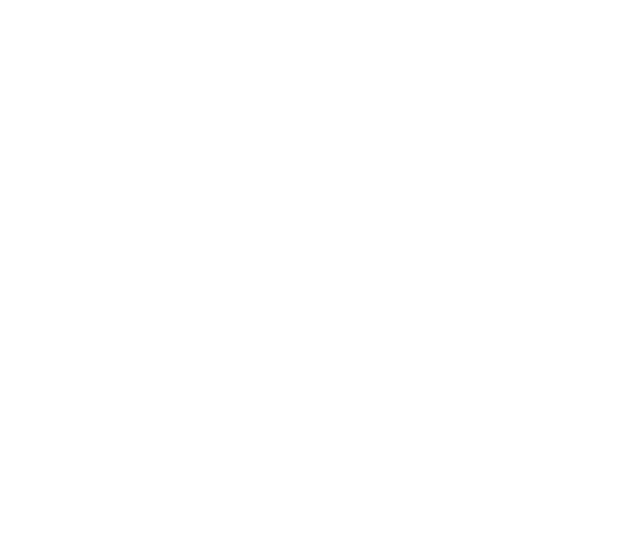
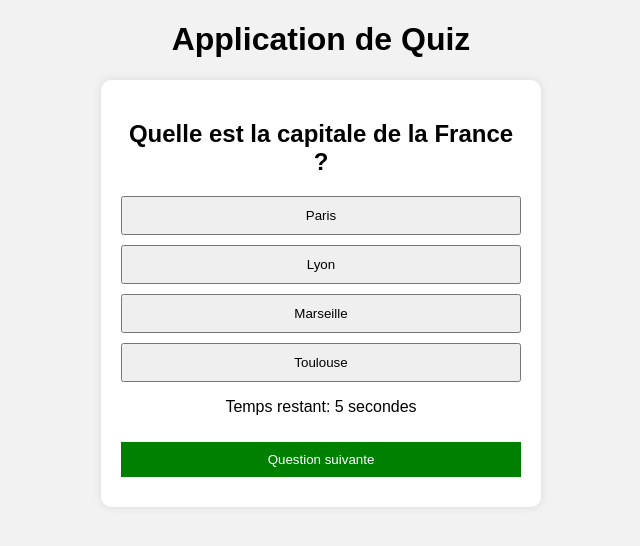
Before and after one commit to Daniel80355/quiz-app, a plain HTML site: page index.html in a window 1280 px wide. Shown: the whole page, without its empty margins (319-959 px from the left). Drawn offline with Linux system fonts and the light colour scheme.

Commit message:
petit commit messqge pour les changements apportés à index.html, script.js et style.css

```diff
--- a/index.html
+++ b/index.html
@@ -0,0 +1,27 @@
+<!DOCTYPE html>
+<html lang="en">
+<head>
+    <meta charset="UTF-8">
+    <meta name="viewport" content="width=device-width, initial-scale=1.0">
+    <title>Quiz App</title>
+    <link rel="stylesheet" href="style.css">
+</head>
+<body>
+    <h1>Application de Quiz</h1>
+    <div class="quiz-container">
+        <h2 id="question">Question</h2>
+        <div id="repondre">
+            <button id="option1">Réponse 1</button>
+            <button id="option2">Réponse 2</button>
+            <button id="option3">Réponse 3</button>
+            <button id="option4">Réponse 4</button>
+        </div>
+        <p>Temps restant: <span id="timer">10</span> secondes</p>
+
+        <p id="result"></p>
+
+        <button id="next-btn">Question suivante</button>
+    </div>
+    <script src="script.js"></script>
+</body>
+</html>
--- a/script.js
+++ b/script.js
@@ -0,0 +1,83 @@
+const questions = [
+    {
+        question: "Quelle est la capitale de la France ?",
+        options: ["Paris", "Lyon", "Marseille", "Toulouse"],
+        answer: 0
+    },
+    {
+        question: "Quelle est la plus grande ville de France ?",
+        options: ["Paris", "Lyon", "Marseille", "Toulouse"],
+        answer: 0
+    },
+    {
+        question: "Quel langage est utilisé pour le web ?",
+        options: ["Python", "JavaScript", "C++", "Java"],
+        answer: 1
+    }
+];
+
+let currentQuestion = 0;
+let score = 0;
+let timeLeft = 10;
+let timer;
+
+const questionElement = document.getElementById("question");
+const optionsContainer = document.getElementById("repondre");
+const optionButtons = optionsContainer.querySelectorAll("button");
+const timerElement = document.getElementById("timer");
+const nextBtn = document.getElementById("next-btn");
+const result = document.getElementById("result");
+
+function loadQuestion() {
+    clearInterval(timer);
+    timeLeft = 10;
+    timerElement.textContent = timeLeft;
+
+    timer = setInterval(() => {
+        timeLeft--;
+        timerElement.textContent = timeLeft;
+        if (timeLeft === 0) {
+            nextQuestion();
+        }
+    }, 1000);
+
+    const q = questions[currentQuestion];
+    questionElement.textContent = q.question;
+
+    optionButtons.forEach((btn, index) => {
+        btn.textContent = q.options[index];
+        btn.disabled = false;
+        btn.onclick = () => {
+            if (index === q.answer) {
+                score++;
+            }
+            nextQuestion();
+        };
+    });
+
+    result.textContent = "";
+    optionsContainer.style.display = "block";
+    nextBtn.style.display = "inline-block";
+}
+
+function nextQuestion() {
+    currentQuestion++;
+    if (currentQuestion < questions.length) {
+        loadQuestion();
+    } else {
+        showResult();
+    }
+}
+
+function showResult() {
+    questionElement.textContent = "Quiz terminé !";
+    optionsContainer.style.display = "none";
+    nextBtn.style.display = "none";
+    result.textContent = `Votre score: ${score} / ${questions.length}`;
+
+    clearInterval(timer);
+}
+
+nextBtn.onclick = nextQuestion;
+
+loadQuestion();
--- a/style.css
+++ b/style.css
@@ -1,4 +1,25 @@
 body{
     font-family: Arial, Helvetica, sans-serif;
     text-align: center;
+    background: #f2f2f2;
 }
+.quiz-container{
+    background: white;
+    width: 400px;
+    margin: auto;
+    padding: 20px;
+    border-radius: 10px;
+    box-shadow: 0 0 10px rgba(0,0,0,0.1);
+}
+button{
+    display: block;
+    width: 100%;
+    margin: 10px 0;
+    padding: 10px;
+    cursor: pointer;
+}
+#next-btn{
+    color: white;
+    background: green;
+    border: none;
+}
```
